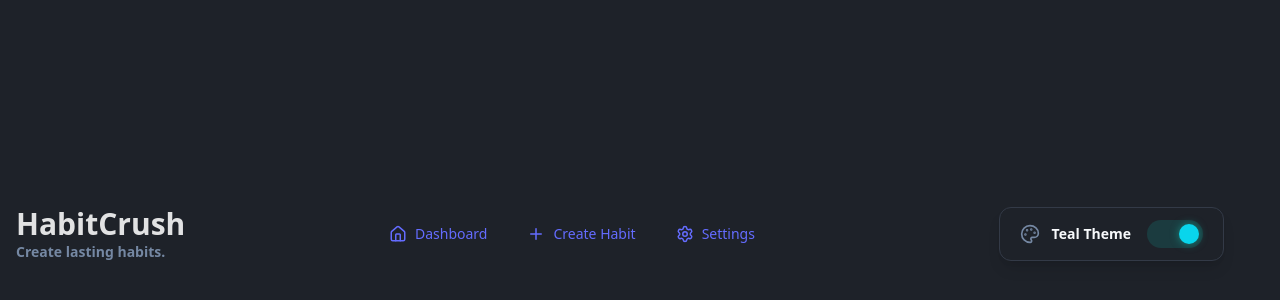
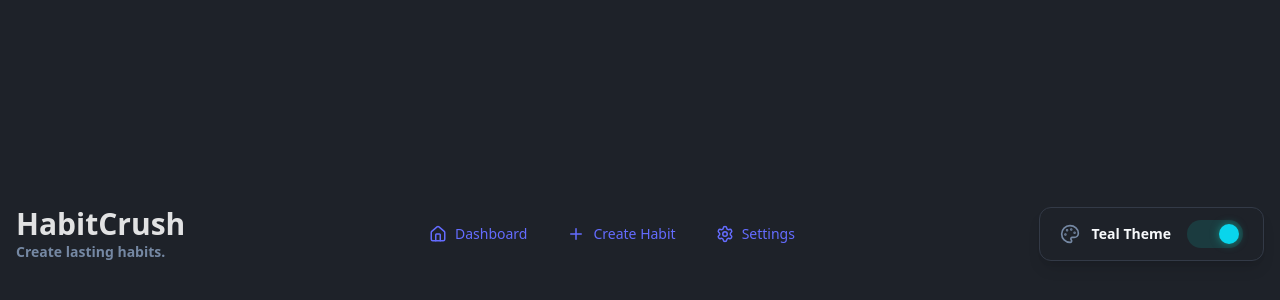
Before and after one commit to LemnsaLeger/Habit-crush, a React (Vite) app: page / in a window 1280 px wide. Shown: the part 156-456 px from the top of the page. Built offline with nearby package versions, Linux system fonts and the light colour scheme.

Commit message:
Modify themeToggler.jsx, style adjustments.

```diff
--- a/src/components/themeToggler.jsx
+++ b/src/components/themeToggler.jsx
@@ -13,7 +13,7 @@
   }
     return (
       <>
-        <aside className="flex items-center justify-center p-10">
+        <aside className="flex items-center justify-center p-0">
           <section className="theme-toggle-wrapper flex items-center gap-4 px-5 py-3 shadow-lg">
             {/* Visual Label */}
             <div className="flex items-center gap-3">
```
